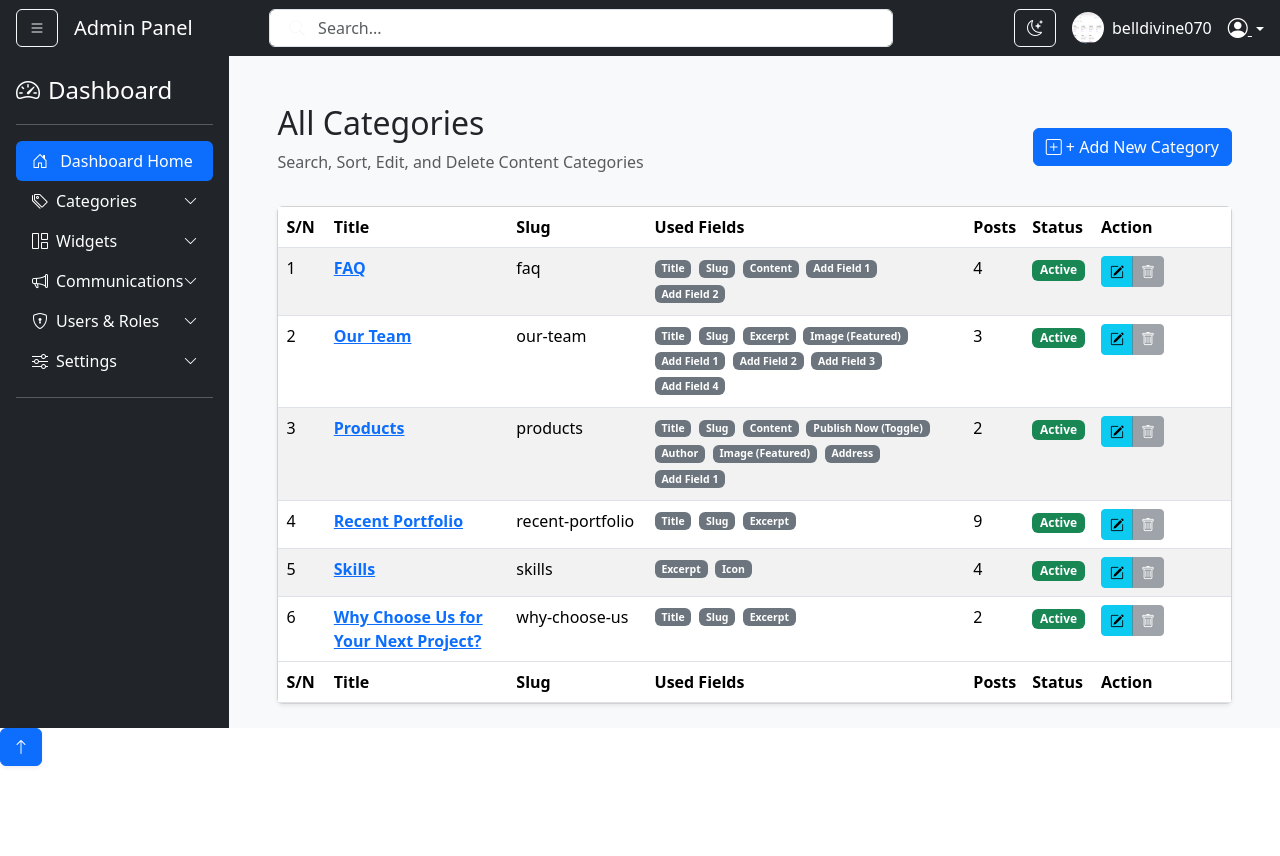
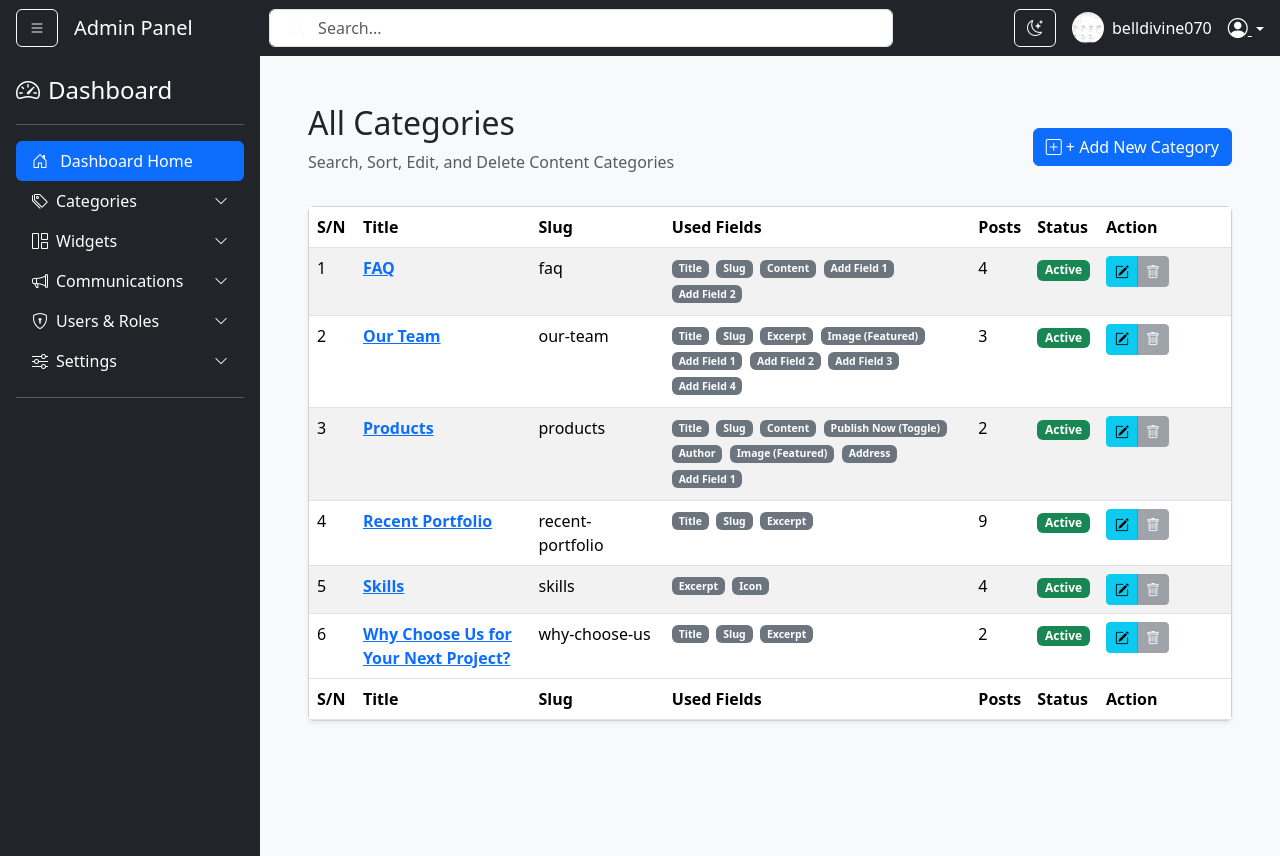
Before and after one commit to belldivine070/CMS, a Django app: page /bg-admin/category/lists/ in a window 1280 px wide. Before the commit the page ends 767 px from the top, so only its background shows below. Run offline with Django 5.2, Linux system fonts and the light colour scheme; a user stored in the database is signed in; data comes from the database, SQL or seed files in the repository; parts of the project's set-up code (start-up, migrations or seed data) failed here and were passed over; some libraries are stand-ins or nearby versions.

Commit message:
Updating my ststic files

```diff
--- a/users/static/users/css/style.css
+++ b/users/static/users/css/style.css
@@ -1,33 +1,87 @@
-/* ---------------------------------------
-   DARK MODE — only navbar + hamburger
------------------------------------------*/
+/* --- SIDEBAR & LAYOUT --- */
+:root {
+    --sidebar-width: 260px;
+}
+
+body {
+    overflow-x: hidden;
+    background-color: #f8f9fa;
+    transition: background 0.3s;
+}
+
+#sidebar {
+    min-width: var(--sidebar-width);
+    max-width: var(--sidebar-width);
+    background: #212529;
+    transition: all 0.3s ease;
+    min-height: 100vh;
+}
+
+/* Desktop: Hide sidebar by sliding left */
+#sidebar.d-none {
+    margin-left: calc(-1 * var(--sidebar-width));
+}
+
+/* Mobile Sidebar Styles */
+@media (max-width: 768px) {
+    #sidebar {
+        position: fixed;
+        left: calc(-1 * var(--sidebar-width));
+        top: 0;
+        height: 100vh;
+        z-index: 1100;
+    }
+
+    #sidebar.mobile-active {
+        left: 0;
+    }
+}
+
+/* --- DARK MODE (NAVBAR ONLY) --- */
 .navbar.dark-mode {
     background-color: #131313 !important;
-    /* darker */
     border-bottom: 1px solid #222;
 }
 
 .navbar.dark-mode .nav-link,
 .navbar.dark-mode .navbar-brand,
-.navbar.dark-mode i {
-    color: #ffffff !important;
-}
-
+.navbar.dark-mode i,
 .navbar.dark-mode .btn {
     color: #ffffff !important;
 }
 
-/* Hamburger in dark mode */
-.dark-mode-hamburger {
-    color: #ffffff !important;
+/* --- UTILITIES --- */
+#mobileOverlay {
+    display: none;
+    position: fixed;
+    inset: 0;
+    background: rgba(0, 0, 0, 0.5);
+    z-index: 1090;
 }
 
-/* Background should be lighter than navbar */
-body.dark-background {
-    background-color: #1d1d1d !important;
-    /* lighter dark */
+#mobileOverlay.active {
+    display: block;
 }
 
+#backToTop {
+    position: fixed;
+    bottom: 25px;
+    right: 25px;
+    width: 45px;
+    height: 45px;
+    z-index: 2000;
+    display: none;
+    /* Hidden by default, shown by JS */
+    align-items: center;
+    justify-content: center;
+    border-radius: 50%;
+    box-shadow: 0 4px 10px rgba(0, 0, 0, 0.2);
+    transition: transform 0.2s;
+}
+
+#backToTop:hover {
+    transform: scale(1.1);
+}
 
 /* ---------------------------------------
     SIDEBAR — unchanged but works in all modes
--- a/users/static/users/js/main.js
+++ b/users/static/users/js/main.js
@@ -6,7 +6,7 @@
 function initSummernote() {
   if (window.jQuery && typeof $.fn.summernote !== "undefined") {
     $("#summernote").summernote({
-      height: 300,
+      height: 700,
       focus: true,
     });
   }
@@ -37,53 +37,6 @@ document.addEventListener("DOMContentLoaded", function () {
   initSummernote();
   initSlugGenerator();
 
-  /* SIDEBAR & OVERLAY LOGIC */
-  const sidebar = document.getElementById("sidebar");
-  const mobileOverlay = document.getElementById("mobileOverlay");
-  const desktopToggle = document.getElementById("desktopSidebarToggle");
-  const mobileToggle = document.getElementById("mobileSidebarToggle");
-
-  function toggleSidebar() {
-    if (window.innerWidth <= 768) {
-      sidebar.classList.toggle("mobile-active");
-      if (mobileOverlay) mobileOverlay.classList.toggle("active");
-    } else {
-      sidebar.classList.toggle("d-none");
-    }
-  }
-
-  if (desktopToggle) desktopToggle.addEventListener("click", toggleSidebar);
-  if (mobileToggle) mobileToggle.addEventListener("click", toggleSidebar);
-
-  /* DARK MODE LOGIC */
-  const body = document.body;
-  const navbar = document.querySelector(".navbar");
-  const darkModeToggle = document.getElementById("darkModeToggle");
-  const moon = document.getElementById("moonIcon");
-  const sun = document.getElementById("sunIcon");
-
-  if (localStorage.getItem("theme") === "dark") {
-    navbar?.classList.add("dark-mode");
-    body.classList.add("dark-background");
-    moon?.classList.add("d-none");
-    sun?.classList.remove("d-none");
-  }
-
-  darkModeToggle?.addEventListener("click", function () {
-    navbar.classList.toggle("dark-mode");
-    body.classList.toggle("dark-background");
-
-    const isDark = navbar.classList.contains("dark-mode");
-    localStorage.setItem("theme", isDark ? "dark" : "light");
-
-    if (isDark) {
-      moon?.classList.add("d-none");
-      sun?.classList.remove("d-none");
-    } else {
-      sun?.classList.add("d-none");
-      moon?.classList.remove("d-none");
-    }
-  });
 
   /* ALERT DISMISSAL */
   const alerts = document.querySelectorAll(".alert");
@@ -104,52 +57,75 @@ document.addEventListener("DOMContentLoaded", function () {
   });
 });
 
+document.addEventListener("DOMContentLoaded", function () {
+  // Selectors
+  const sidebar = document.getElementById("sidebar");
+  const overlay = document.getElementById("mobileOverlay");
+  const toggleBtn = document.getElementById("sidebarToggle");
+  const backBtn = document.getElementById("backToTop");
 
+  const themeBtn = document.getElementById("darkModeToggle");
+  const navbar = document.querySelector(".navbar");
+  const moon = document.getElementById("moonIcon");
+  const sun = document.getElementById("sunIcon");
 
-// document.addEventListener("DOMContentLoaded", function () {
-//   const picker = document.querySelector('input[type="datetime-local"]');
+  /* 1. SIDEBAR LOGIC */
+  function toggleSidebar() {
+    if (window.innerWidth <= 768) {
+      sidebar.classList.toggle("mobile-active");
+      overlay?.classList.toggle("active");
+    } else {
+      sidebar.classList.toggle("d-none");
+    }
+  }
 
-//   if (picker) {
-//     // 1. Get current local time
-//     const now = new Date();
+  if (toggleBtn) {
+    toggleBtn.addEventListener("click", function (e) {
+      e.preventDefault();
+      toggleSidebar();
+    });
+  }
 
-//     // 2. Adjust for timezone offset to get local ISO string
-//     // This ensures 'now' in Port Harcourt is 'now' in the picker
-//     const offset = now.getTimezoneOffset() * 60000;
-//     const localISOTime = new Date(now - offset).toISOString().slice(0, 16);
+  if (overlay) {
+    overlay.addEventListener("click", toggleSidebar);
+  }
 
-//     // 3. Set the minimum allowed date to right now
-//     picker.min = localISOTime;
+  /* 2. THEME TOGGLE (NAVBAR ONLY) */
+  function applyTheme(theme) {
+    if (theme === "dark") {
+      navbar?.classList.add("dark-mode");
+      moon?.classList.add("d-none");
+      sun?.classList.remove("d-none");
+    } else {
+      navbar?.classList.remove("dark-mode");
+      sun?.classList.add("d-none");
+      moon?.classList.remove("d-none");
+    }
+  }
 
-//     // 4. Optional: If the field is empty (new post), default to now
-//     if (!picker.value) {
-//       picker.value = localISOTime;
-//     }
+  themeBtn?.addEventListener("click", () => {
+    const isDark = !navbar.classList.contains("dark-mode");
+    const themeChoice = isDark ? "dark" : "light";
+    localStorage.setItem("theme", themeChoice);
+    applyTheme(themeChoice);
+  });
 
-//     // 5. Visual Validation: Highlight if user picks a future date
-//     picker.addEventListener("change", function () {
-//       const selectedDate = new Date(this.value);
-//       const currentDate = new Date();
+  // Load saved theme on startup
+  applyTheme(localStorage.getItem("theme") || "light");
 
-//       if (selectedDate > currentDate) {
-//         this.classList.add("border-indigo-500", "bg-indigo-50");
-//         console.log("Scheduled for future dispatch.");
-//       } else {
-//         this.classList.remove("border-indigo-500", "bg-indigo-50");
-//       }
-//     });
-//   }
-// });
-// $(document).ready(function () {
-//    $.datetimepicker.setLocale('en');
-//     $('#datetimepicker').datetimepicker({
-//         format: 'Y-m-d H:i',
-//         timepicker: true,
-//         datepicker: true,
-//         step: 5
-//     });
-// });
+  /* 3. BACK TO TOP LOGIC */
+  window.addEventListener("scroll", () => {
+    if (window.pageYOffset > 300) {
+      backBtn.style.display = "flex";
+    } else {
+      backBtn.style.display = "none";
+    }
+  });
 
+  backBtn?.addEventListener("click", () => {
+    window.scrollTo({ top: 0, behavior: "smooth" });
+  });
+});
 
 
 
```
